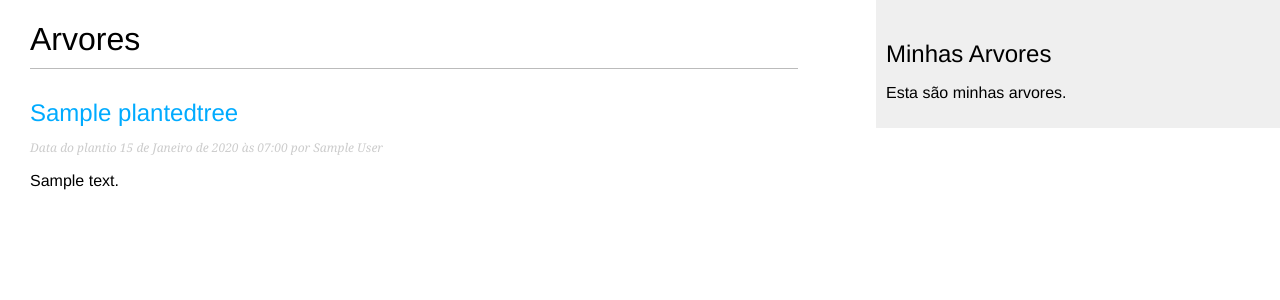
After one commit to EmanuelAngelo/Test-Trees-Everywhere, a Django app: page /trees/ in a window 1280 px wide. The commit adds this page. Shown: the top 300 px of the page. Run offline with Django 5.2, Linux system fonts and the light colour scheme; a user stored in the database is signed in; tables that the repository leaves empty hold one stand-in row (values such as "Sample post").

Commit message:
att versao 1.0

```diff
--- a/trees/admin.py
+++ b/trees/admin.py
@@ -1,4 +1,5 @@
 from django.contrib import admin
+from django.utils.text import slugify
 from .models import Account, Profile, Tree, PlantedTree
 
 
@@ -23,5 +24,6 @@ class TreeAdmin(admin.ModelAdmin):
 @admin.register(PlantedTree)
 class PlantedTreeAdmin(admin.ModelAdmin):
   list_display = ('user','account','age','tree','location_latitude',
-                  'location_longitude',)
+                  'location_longitude', 'slug', 'status')
   list_filter  = ('user','planted_at')
+  prepopulated_fields = {'slug':('title',)}
--- a/trees/models.py
+++ b/trees/models.py
@@ -1,5 +1,12 @@
 from django.db import models
 from django.contrib.auth.models import User
+from django.urls import reverse
+from django.utils import timezone
+
+
+class PublishedManager(models.Manager):
+  def get_queryset(self):
+    return super(PublishedManager, self).get_queryset().filter(status='published')
 
 
 class Account(models.Model):
@@ -41,19 +48,44 @@ class Tree(models.Model):
 
 
 class PlantedTree(models.Model):
+  STATUS_CHOICES =(
+    ('draft', 'Draft'),
+    ('published', 'Published'),
+  )
   user               = models.ForeignKey(User, on_delete=models.CASCADE)
   account            = models.ForeignKey(Account, on_delete=models.CASCADE,
                                          related_name='planted_trees_account')
   tree               = models.ForeignKey(Tree, on_delete=models.CASCADE,
                                          related_name='planted_trees_tree')
   age                = models.IntegerField()
+  title              = models.CharField(max_length=250)
+  publish            = models.DateTimeField(default=timezone.now)
   planted_at         = models.DateTimeField(auto_now_add=True)
   location_latitude  = models.DecimalField(max_digits=9, decimal_places=6 )
   location_longitude = models.DecimalField(max_digits=9, decimal_places=6 )
+  slug               = models.SlugField(max_length=250, unique_for_date='planted_at')
+  status             = models.CharField(max_length=10, choices=STATUS_CHOICES,default='draft')
+  objects            = models.Manager() #gerenciado default
+  published          = PublishedManager() # gerenciador personalizado
+  body               = models.TextField()
 
 
   class Meta:
     ordering = ('-planted_at',)
 
+  # def clean(self):
+  #       # Atualiza o título com o nome da árvore selecionada
+  #       self.title = self.tree.name
+
   def __str__(self):
     return f"Planted Tree #{self.id}"
+
+  # def __str__(self):
+  #   return f"Tree #{self.slug}"
+
+  def get_absolute_url(self):
+      return reverse('trees:planted_tree_detail',
+                     args=[self.publish.year,
+                           self.publish.month,
+                           self.publish.day,
+                           self.slug])
--- /dev/null
+++ b/trees/static/css/blog.css
@@ -0,0 +1,92 @@
+body {
+    margin:0;
+    padding:0;
+    font-family:helvetica, sans-serif;
+}
+
+a {
+    color:#00abff;
+    text-decoration:none;
+}
+
+h1 {
+    font-weight:normal;
+    border-bottom:1px solid #bbb;
+    padding:0 0 10px 0;
+}
+
+h2 {
+    font-weight:normal;
+    margin:30px 0 0;
+}
+
+#content {
+    float:left;
+    width:60%;
+    padding:0 0 0 30px;
+}
+
+#sidebar {
+    float:right;
+    width:30%;
+    padding:10px;
+    background:#efefef;
+    height:100%;
+}
+
+p.date {
+    color:#ccc;
+    font-family: georgia, serif;
+    font-size: 12px;
+    font-style: italic;
+}
+
+/* pagination */
+.pagination {
+    margin:40px 0;
+    font-weight:bold;
+}
+
+/* forms */
+label {
+    float:left;
+    clear:both;
+    color:#333;
+    margin-bottom:4px;
+}
+input, textarea {
+    clear:both;
+    float:left;
+    margin:0 0 10px;
+    background:#ededed;
+    border:0;
+    padding:6px 10px;
+    font-size:12px;
+}
+input[type=submit] {
+    font-weight:bold;
+    background:#00abff;
+    color:#fff;
+    padding:10px 20px;
+    font-size:14px;
+    text-transform:uppercase;
+}
+.errorlist {
+    color:#cc0033;
+    float:left;
+    clear:both;
+    padding-left:10px;
+}
+
+/* comments */
+.comment {
+    padding:10px;
+}
+.comment:nth-child(even) {
+    background:#efefef;
+}
+.comment .info {
+    font-weight:bold;
+    font-size:12px;
+    color:#666;
+}
--- a/trees/templates/add_planted_tree.html
+++ b/trees/templates/add_planted_tree.html
@@ -3,10 +3,10 @@
 <head>
     <meta charset="UTF-8">
     <meta name="viewport" content="width=device-width, initial-scale=1.0">
-    <title>Add Planted Tree</title>
+    <title>Adicionar árvore plantada</title>
 </head>
 <body>
-    <h2>Add Planted Tree</h2>
+    <h2>Adicionar árvore plantada</h2>
     <form method="post">
         {% csrf_token %}
         {{ form.as_p }}
--- /dev/null
+++ b/trees/templates/tree/base.html
@@ -0,0 +1,20 @@
+{% load static %}
+<!DOCTYPE html>
+<html lang="en">
+<head>
+  <meta charset="UTF-8">
+  <meta name="viewport" content="width=device-width, initial-scale=1.0">
+  <title>{% block title %}{% endblock  %}</title>
+  <link href="{% static "css/blog.css" %}" rel="stylesheet">
+</head>
+<body>
+<div id="content">
+  {% block content %}
+  {% endblock %}
+</div>
+<div id="sidebar">
+  <h2>Minhas Arvores</h2>
+  <p>Esta são minhas arvores.</p>
+</div>
+</body>
+</html>
--- /dev/null
+++ b/trees/templates/tree/post/list.html
@@ -0,0 +1,20 @@
+{% extends 'tree/base.html' %}
+
+{% block title %}Minhas Arvores{% endblock %}
+
+{% block content %}
+<h1>Arvores</h1>
+
+{% for post in posts %}
+<h2>
+  <a href="{{ post.get_absolute_url }}">
+    {{ post.title }}
+  </a>
+</h2>
+<p class="date">
+  Data do plantio {{ post.publish }} por {{ post.account }}
+</p>
+{{ post.body|truncatewords:30|linebreaks }}
+{% endfor %}
+
+{% endblock content %}
--- a/trees/urls.py
+++ b/trees/urls.py
@@ -1,10 +1,12 @@
 # No arquivo urls.py do seu aplicativo 'trees'
 from django.urls import path
-from .views import login_view, dashboard
+from . import views
 
 app_name = 'trees'
 
 urlpatterns = [
-    path('login/', login_view, name='login'),
-    path('dashboard/', dashboard, name='dashboard'),  # Defina a URL para a página de dashboard
+    path('login/', views.login_view, name='login'),
+    path('dashboard/', views.dashboard, name='dashboard'),  # Defina a URL para a página de dashboard
+    path('', views.planted_tree_list, name='planted_tree_list' ),
+    path('<int:year>/<int:month>/<int:day>/<slug:post>',views.planted_tree_detail, name='planted_tree_detail')
 ]
--- a/trees/views.py
+++ b/trees/views.py
@@ -7,13 +7,8 @@ from .forms import PlantedTreeForm
 
 @login_required
 def dashboard(request):
-    # Lógica para obter dados relacionados ao usuário ou realizar outras operações necessárias
-    # Aqui você pode acessar dados do usuário atualmente autenticado usando request.user
-
-    # Por exemplo, você pode querer buscar dados relacionados ao usuário ou executar outras operações
     user_planted_trees = request.user.plantedtree_set.all()
 
-    # Agora você pode passar esses dados para o template
     context = {
         'user_planted_trees': user_planted_trees,
     }
@@ -48,3 +43,20 @@ def add_planted_tree(request):
   else:
     form = PlantedTreeForm()
   return render(request, 'add_planted_tree.html', {'form': form})
+
+#testando
+@login_required
+def planted_tree_list(request):
+  posts = PlantedTree.published.all()
+  return render(request,
+                'tree/post/list.html',
+                {'posts':posts})
+
+
+def planted_tree_detail(request, year, month, day, post):
+  post = get_object_or_404(PlantedTree, slug=post,
+                           status='published',
+                           publish__year=year,
+                           publish__month=month,
+                           publish__day=day)
+  return render(request, 'tree/post/detail.html', {'post':post})
```
Also changed, not shown: trees/templates/dashboard.html (+5 -5 lines), trees/templates/tree/post/detail.html (added, +11 -0 lines), trees/migrations/0001_initial.py, trees/migrations/0002_alter_plantedtree_options.py (deleted), trees/migrations/0003_alter_account_options_alter_profile_options_and_more.py (deleted).
